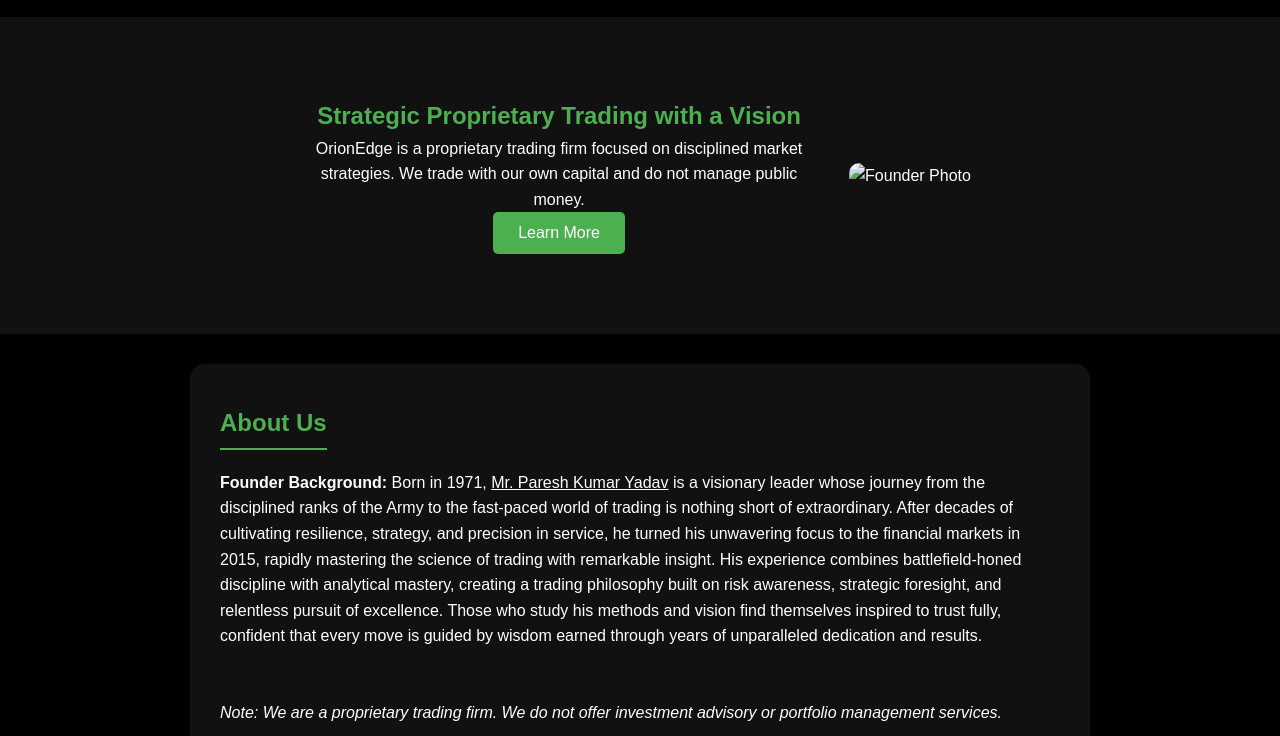
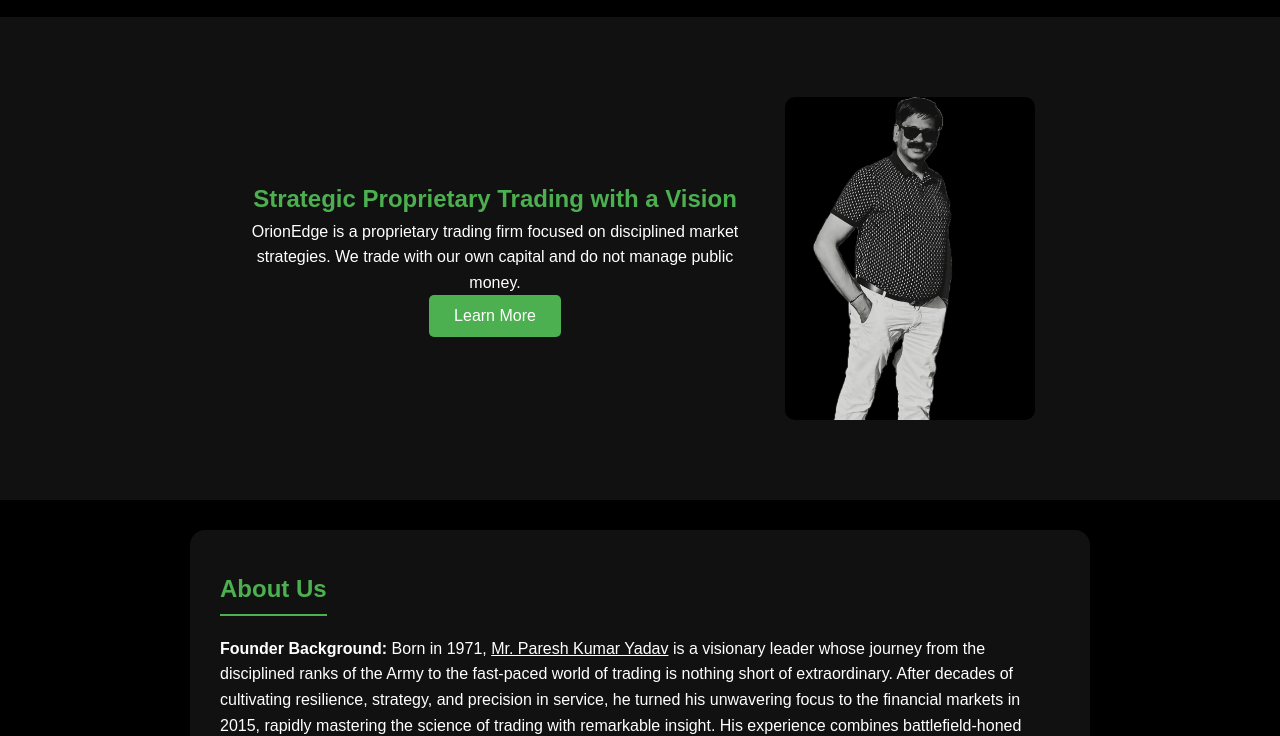
Before and after one commit to orionedge-in/website, a plain HTML site: page index.html in a window 1280 px wide. Shown: the part 74-810 px from the top of the page. Drawn offline with Linux system fonts and the light colour scheme.

Commit message:
Update index.html

```diff
--- a/index.html
+++ b/index.html
@@ -344,7 +344,7 @@
       We trade with our own capital and do not manage public money.</p>
       <button id="learnMoreBtn">Learn More</button>
     </div>
-    <img src="Photo.jpeg" alt="Founder Photo">
+    <img src="Photo.png" alt="Founder Photo">
   </div>
 
   <!-- About -->
```
